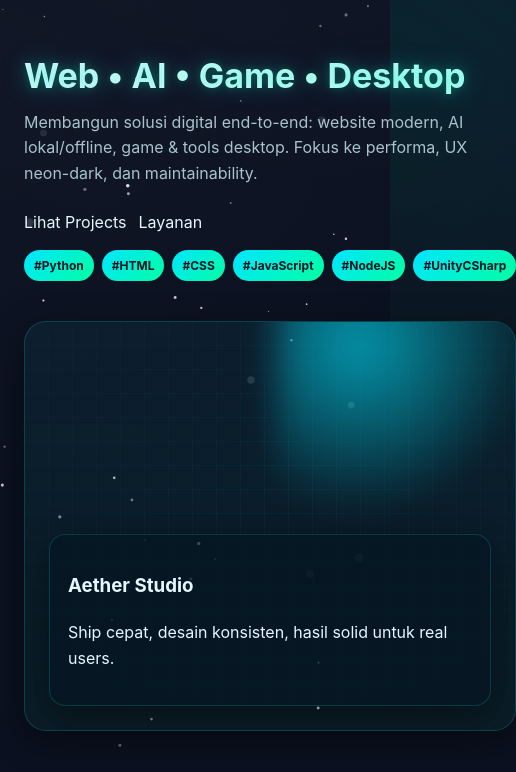
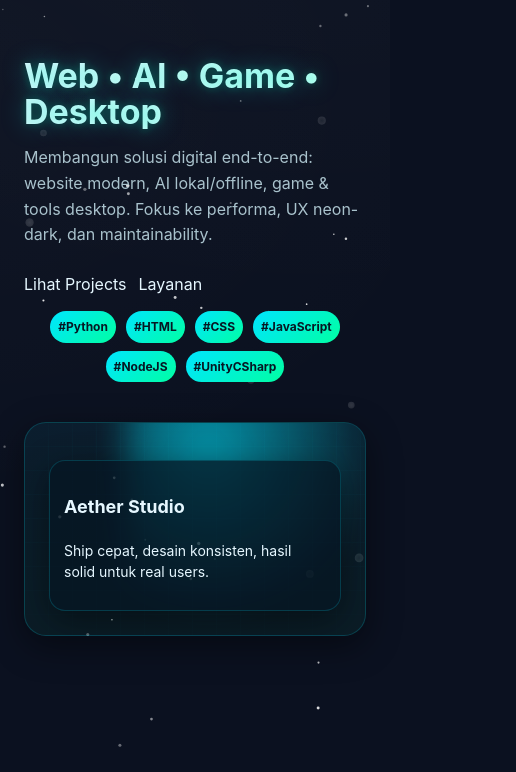
Before and after one commit to rillToMe/Aether-, a plain HTML site: page index.html in a window 390 px wide. Shown: the part 71-843 px from the top of the page, 516 px wide, since content can reach past the window. Drawn offline with Linux system fonts and the light colour scheme.

Commit message:
Update style.css

```diff
--- a/asset/css/style.css
+++ b/asset/css/style.css
@@ -1082,3 +1082,47 @@ textarea { resize: vertical; min-height: 120px; }
   .brand-stroke{ animation: none; stroke-dashoffset: 0; }
   .brand-fill{ animation: none; opacity: 1; }
 }
+
+@media (max-width: 640px){
+  .hero-preview{
+    aspect-ratio: 16 / 10;
+    max-height: 260px;
+  }
+  .hero-card{
+    padding: 14px;
+  }
+  .hero-card h3{
+    font-size: 18px;
+  }
+  .hero-card p{
+    font-size: 14px;
+    line-height: 1.5;
+  }
+}
+
+
+@media (max-width: 640px){
+  .hero-tags{
+    display: flex;
+    flex-wrap: wrap;
+    justify-content: center;
+    gap: 8px 10px;
+    padding: 0;
+    margin: 14px 0 0;
+  }
+  .hero-tags li{
+    flex: 0 0 calc(1% - 10px);
+    display: grid; place-items: center;
+    text-align: center;
+    white-space: nowrap;
+    font-size: 12px;
+    padding: 6px 8px;
+  }
+}
+
+@media (max-width: 360px){
+  .hero-tags li{
+    font-size: 11.5px;
+    padding: 6px 6px;
+  }
+}
```
